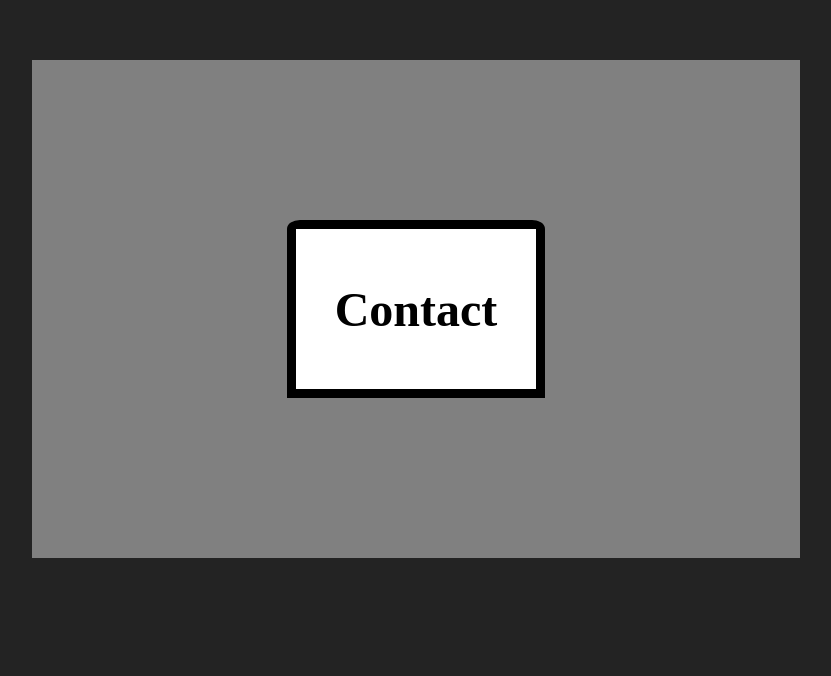
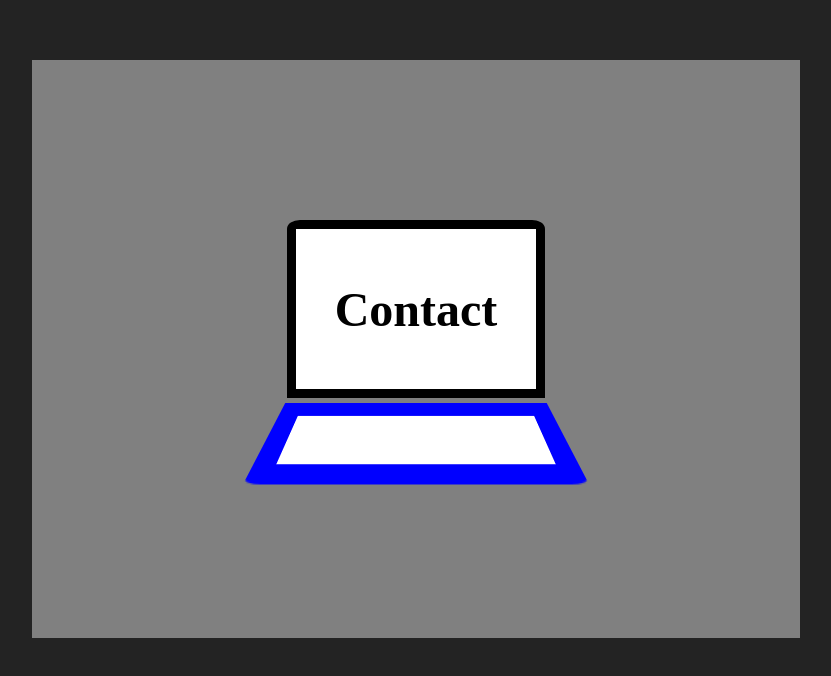
Before and after one commit to Mwalbyy/spring-components, a React (Create React App) app: page / in a window 1280 px wide. Shown: the part 196-872 px from the top of the page, without its empty margins (224-1055 px from the left). Built offline with nearby package versions, Linux system fonts and the light colour scheme.

Commit message:
keyb done

```diff
--- a/src/components/laptop/index.js
+++ b/src/components/laptop/index.js
@@ -11,7 +11,7 @@ export default function Laptop() {
                 </motion.p>
             </div>
             <div className="laptop__keyboard">
-
+                    <div className="laptop__keyboard__second">hi</div>
             </div>
         </div>
     </>
--- a/src/styles/styles.css
+++ b/src/styles/styles.css
@@ -138,6 +138,10 @@ body {
   -webkit-box-align: center;
       -ms-flex-align: center;
           align-items: center;
+  -webkit-box-orient: vertical;
+  -webkit-box-direction: normal;
+      -ms-flex-direction: column;
+          flex-direction: column;
   margin: 20%;
   background-color: gray;
   height: 20%;
@@ -167,4 +171,28 @@ body {
 .laptop__screen p:hover {
   cursor: pointer;
 }
+
+.laptop__keyboard {
+  background-color: blue;
+  width: 18.6rem;
+  height: 5rem;
+  -webkit-transform: perspective(5px) rotateX(1deg);
+          transform: perspective(5px) rotateX(1deg);
+  border-radius: 0% 0% 5% 5%;
+  display: -webkit-box;
+  display: -ms-flexbox;
+  display: flex;
+  -webkit-box-pack: center;
+      -ms-flex-pack: center;
+          justify-content: center;
+  -webkit-box-align: center;
+      -ms-flex-align: center;
+          align-items: center;
+}
+
+.laptop__keyboard__second {
+  background-color: #fff;
+  width: 16rem;
+  height: 3rem;
+}
 /*# sourceMappingURL=styles.css.map */
--- a/src/styles/styles.sass
+++ b/src/styles/styles.sass
@@ -99,6 +99,7 @@ body
 
 .laptop
     @include center
+    flex-direction: column
     margin: 20%
     background-color: gray
     height: 20%
@@ -116,7 +117,15 @@ body
         & p:hover
             cursor: pointer
     &__keyboard
-
-
+        background-color: blue
+        width: 18.6rem
+        height: 5rem
+        transform: perspective(5px) rotateX(1deg)
+        border-radius: 0% 0% 5% 5%
+        @include center
+        &__second
+            background-color: #fff
+            width: 16rem
+            height: 3rem
 
 ///////////////////////////
```
Also changed, not shown: 1 other file (tests, documents, lock files or other folders).
